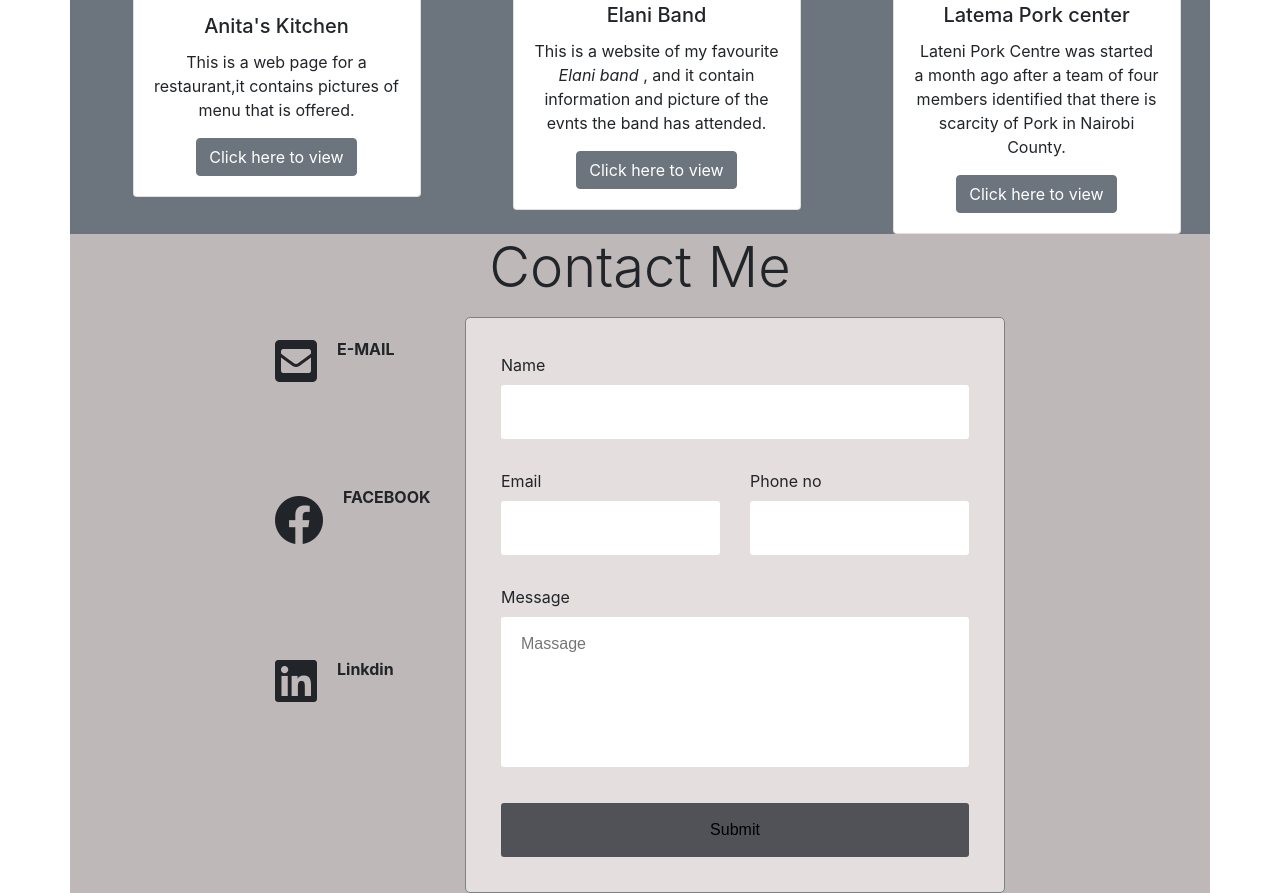
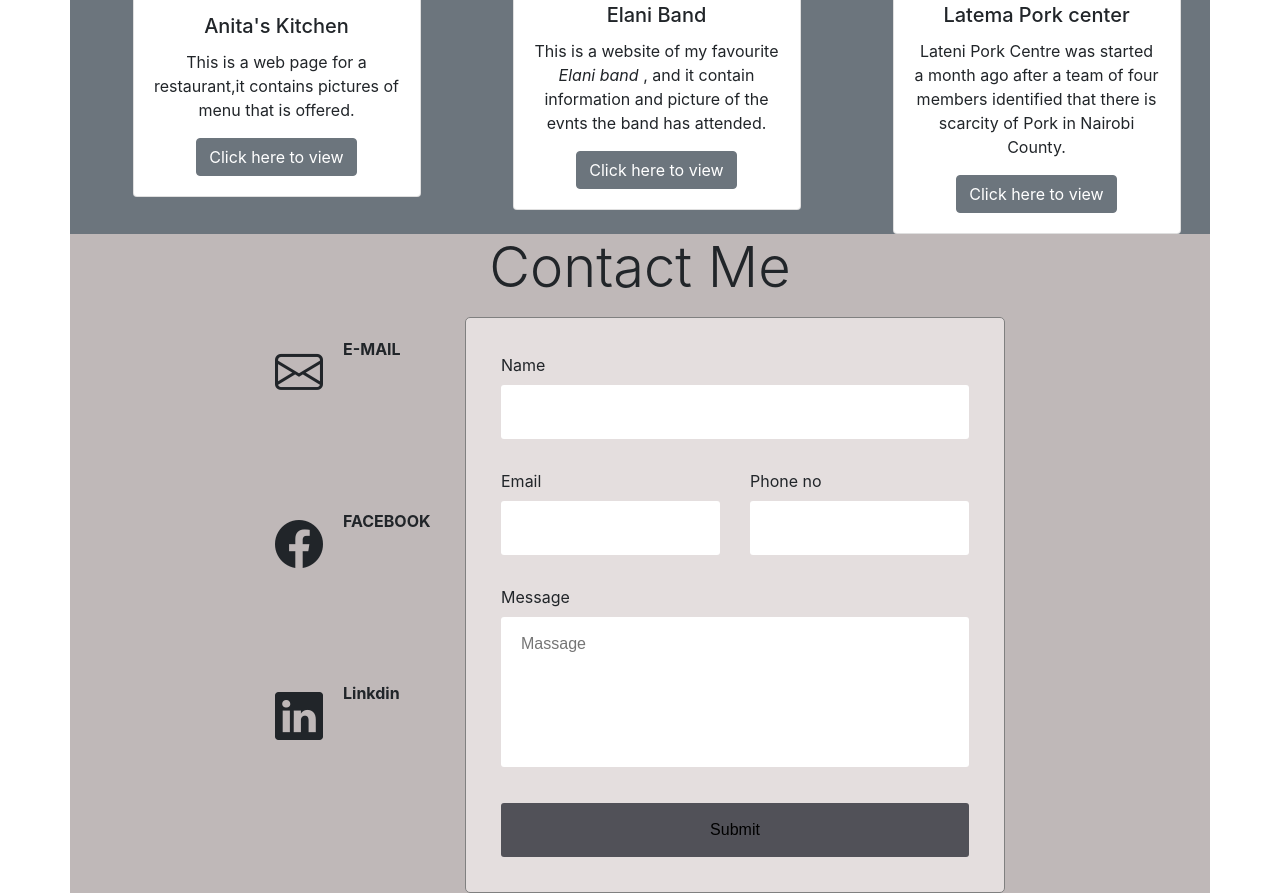
Before and after one commit to Tito-74/Profile-Portfolio, a plain HTML site: page index.html in a window 1280 px wide. Shown: the part 1487-2380 px from the top of the page. Drawn offline with nearby package versions, Linux system fonts and the light colour scheme.

Commit message:
change email icons

```diff
--- a/index.html
+++ b/index.html
@@ -185,7 +185,7 @@
         <div class="row justify-content-center ">
             <div class="col-md-2 ">
                 <div class="contact-me ">
-                    <i class="fas fa-envelope-square fa-3x "></i>
+                    <i class="bi bi-envelope fa-3x"></i>
                     <p>
                         <strong>E-MAIL</strong>
                     </p>
@@ -196,7 +196,7 @@
                     </p>
                 </div>
                 <div class="contact-me ">
-                    <i class="fab fa-linkedin fa-3x "></i>
+                    <i class="bi bi-linkedin fa-3x"></i>
                     <p> <strong>Linkdin</strong>
                     </p>
                 </div>
```
